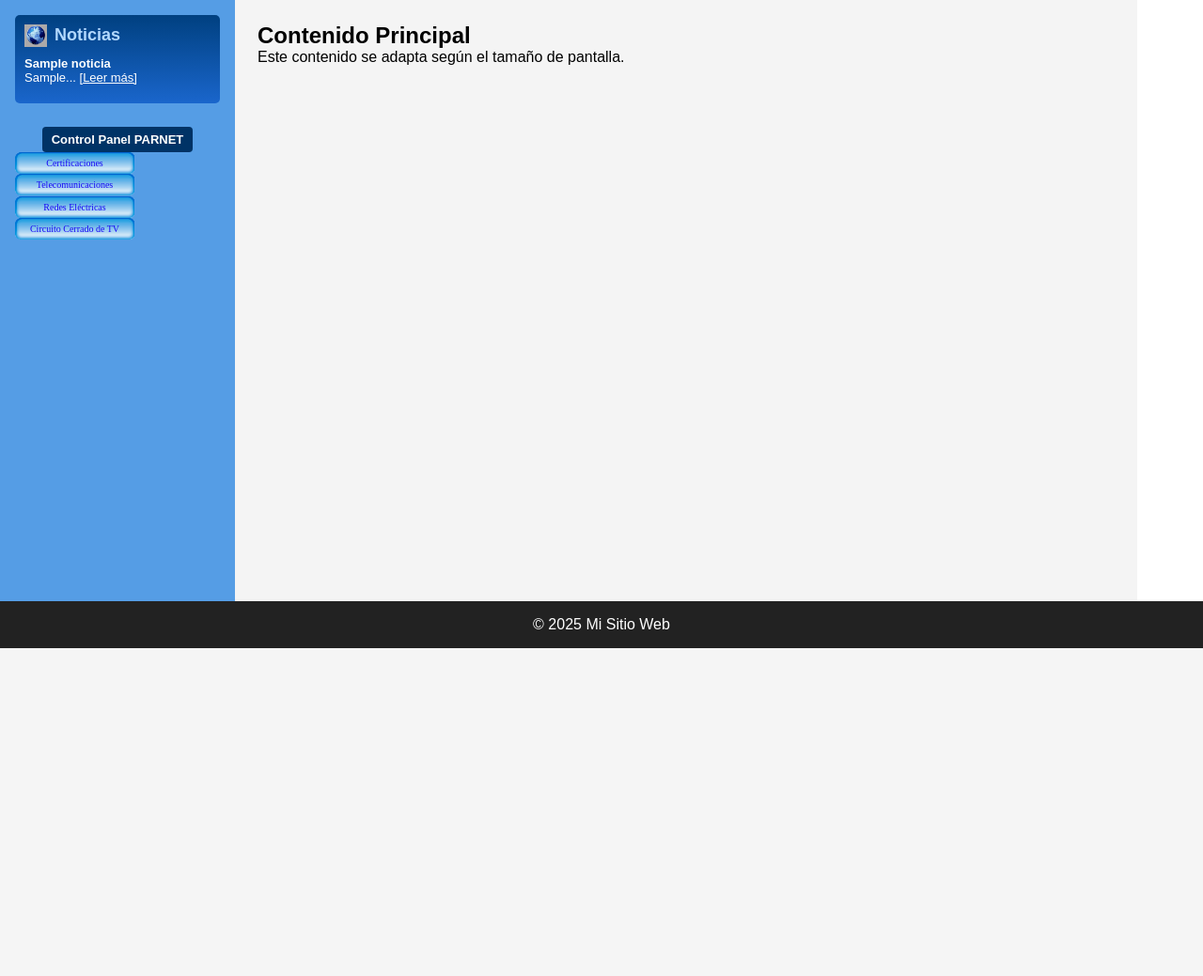
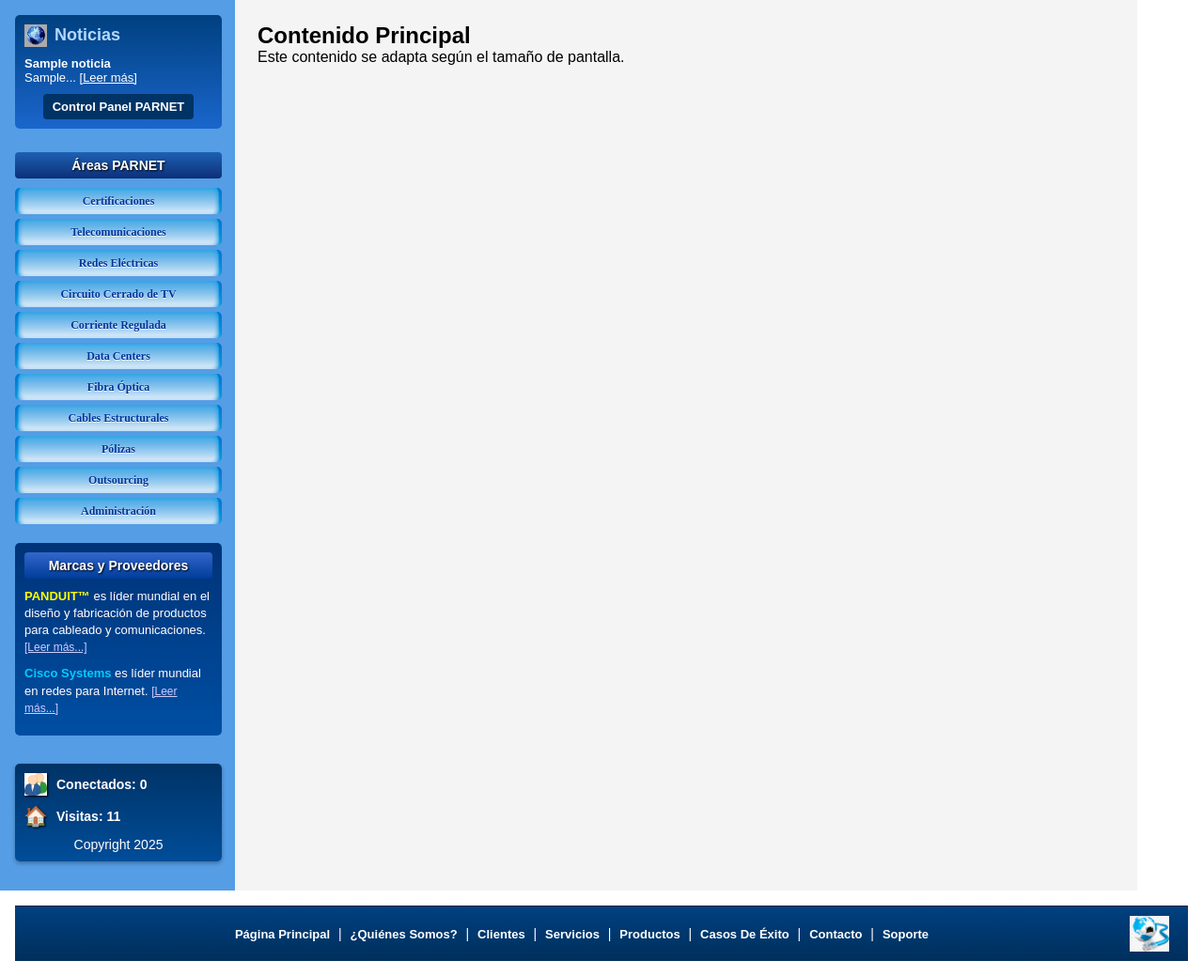
Before and after one commit to sofiag20/Parnet, a Flask app: page / in a window 1280 px wide. Shown: the part 232-1271 px from the top of the page at 94% size. Before the commit the page ends 922 px from the top, so only its background shows below. Run offline with Flask 3, Linux system fonts and the light colour scheme; tables that the repository leaves empty hold one stand-in row (values such as "Sample post"); some libraries are stand-ins or nearby versions.

Commit message:
Actualizado

```diff
--- a/App.py
+++ b/App.py
@@ -1,20 +1,51 @@
 from flask import Flask, render_template
+from flask_socketio import SocketIO, emit, disconnect
+from flask import session, request
 from models.Database import Database
 from models.Noticia import Noticia
+from models.Visita import Visita
 
 app = Flask(__name__)
 app.config['SQLALCHEMY_DATABASE_URI'] = 'mysql+pymysql://root:12345@localhost/parnet'
 app.config['SQLALCHEMY_TRACK_MODIFICATIONS'] = False
 
-# ✅ Aquí sí se inicializa la app con Singleton correctamente
+# Inicializa DB y SocketIO
 db = Database.get_instance(app)
+socketio = SocketIO(app)
+
+# Variable global para usuarios conectados
+usuarios_conectados = set()
 
 @app.route("/")
 def index():
-    noticias = Noticia.query.order_by(Noticia.id_notice.desc()).limit(5).all()
-    return render_template("index.html", noticias=noticias)
+    # Noticias
+    noticias_query = Noticia.query.order_by(Noticia.id_notice.desc()).limit(5).all()
+    noticias_dict = [n.to_dict() for n in noticias_query]
 
+    # Contador de visitas (incrementa al cargar la página)
+    visita = Visita.query.first()
+    if not visita:
+        visita = Visita(total=1)
+        db.session.add(visita)
+    else:
+        visita.total += 1
+    db.session.commit()
 
+    return render_template("index.html", noticias=noticias_dict, visitas=visita.total)
+
+# ==========================
+# Socket.IO: Conectados en tiempo real
+# ==========================
+
+@socketio.on('connect')
+def manejar_conexion():
+    usuarios_conectados.add(request.sid)
+    emit('actualizar_conectados', len(usuarios_conectados), broadcast=True)
+
+@socketio.on('disconnect')
+def manejar_desconexion():
+    usuarios_conectados.discard(request.sid)
+    emit('actualizar_conectados', len(usuarios_conectados), broadcast=True)
 
 @app.route("/servicios")
 def servicios():
@@ -32,5 +63,8 @@ def productos():
 def contacto():
     return render_template("contacto.html")
 
+# ==========================
+# Ejecutar con socketio.run
+# ==========================
 if __name__ == "__main__":
-    app.run()
+    socketio.run(app)
--- a/models/Noticia.py
+++ b/models/Noticia.py
@@ -8,3 +8,10 @@ class Noticia(db.Model):
     id_notice = db.Column(db.Integer, primary_key=True)
     titulo = db.Column(db.String(150), nullable=False)
     nota = db.Column(db.Text, nullable=False)
+
+    def to_dict(self):
+        return {
+            "id": self.id_notice,
+            "titulo": self.titulo,
+            "nota": self.nota
+        }
--- a/static/css/index.css
+++ b/static/css/index.css
@@ -89,25 +89,96 @@ header {
 }
 
 /* ========== BOTONES DEL MENÚ ========== */
+.menu-header {
+    width: 220px;
+    margin: 0 auto 10px;
+    background: linear-gradient(to bottom, #1d61b3, #0d2f78);
+    color: white;
+    font-size: 14px;
+    font-weight: bold;
+    font-family: Arial, sans-serif;
+    text-align: center;
+    padding: 6px;
+    border-radius: 4px;
+    text-shadow: 1px 1px 2px #000;
+}
+
 .menu-button {
     display: block;
-    width: 127px;
-    height: 23px;
+    width: 220px;
+    height: 28px;
+    margin: 5px auto;
     background-image: url('/static/img/btn_menu_left.png');
     background-size: cover;
-    color: rgb(23, 7, 245);
-    font-size: 10px;
+    background-repeat: no-repeat;
+    background-position: center;
+
+    color: #003399;
+    font-size: 12px;
+    font-weight: bold;
     font-family: "Times New Roman", Times, serif;
     text-align: center;
-    line-height: 23px;
+    line-height: 28px;
     text-decoration: none;
-    margin-bottom: 0.5px;
-    transition: opacity 0.3s ease;
+    text-shadow: 0 1px 0 #fff;
+
+    border: none;
+    border-radius: 5px;
+    transition: transform 0.2s, opacity 0.3s ease;
 }
 
 .menu-button:hover {
-    opacity: 0.8;
+    opacity: 0.9;
+    transform: scale(1.02);
+    color: #000066;
 }
+
+/* ========== MARCAS Y PROVEEDORES========== */
+.proveedores-box {
+    background: linear-gradient(to bottom, #003377, #004fa3);
+    color: white;
+    padding: 10px;
+    width: 220px;
+    margin: 15px auto;
+    border-radius: 5px;
+    font-size: 13px;
+}
+
+.proveedores-header {
+    background: linear-gradient(to bottom, #3366cc, #003d99);
+    color: white;
+    font-weight: bold;
+    font-size: 14px;
+    text-align: center;
+    padding: 6px;
+    margin-bottom: 10px;
+    border-radius: 4px;
+    font-family: Arial, sans-serif;
+    text-shadow: 1px 1px 2px #000;
+}
+
+.proveedor-item {
+    margin-bottom: 10px;
+    font-family: Arial, sans-serif;
+    line-height: 1.4;
+}
+
+.proveedor-destacado {
+    color: #ffff00;
+    font-weight: bold;
+}
+
+.proveedor-destacado.cisco {
+    color: #00ccff;
+}
+
+.proveedor-item a {
+    color: #ccccff;
+    text-decoration: underline;
+    font-size: 12px;
+}
+
+
 
 /* ========== MAIN CONTENT ========== */
 .main-content {
@@ -118,7 +189,7 @@ header {
 
 /* ========== FOOTER ========== */
 footer {
-    background-color: #222;
+    /*background-color: #222;*/
     color: white;
     padding: 1rem;
     text-align: center;
@@ -213,6 +284,9 @@ footer {
     color: white;
     border-radius: 5px;
     margin-bottom: 15px;
+    width: 220px; /* 👈 ancho fijo para alinear con los botones */
+    margin-left: auto;
+    margin-right: auto;
 }
 
 .noticias-header {
@@ -263,6 +337,72 @@ footer {
     background-color: #0055cc;
 }
 
+/* ========== CONTADOR ========== */
+.visitas-box {
+    background: linear-gradient(to bottom, #003366, #004d99);
+    color: white;
+    padding: 10px;
+    width: 220px;
+    margin: 15px auto;
+    border-radius: 5px;
+    font-size: 14px;
+    font-family: Arial, sans-serif;
+    text-align: center;
+    box-shadow: 0 2px 4px rgba(0,0,0,0.3);
+}
+
+.contador-item {
+    display: flex;
+    align-items: center;
+    justify-content: start;
+    gap: 10px;
+    margin-bottom: 10px;
+}
+
+.contador-item img {
+    width: 24px;
+    height: 24px;
+    filter: drop-shadow(1px 1px 1px #000);
+}
+
+.contador-item span {
+    color: #ffffff;
+    font-weight: bold;
+}
+
+/* ========== FOOTER ========== */
+.footer-menu {
+    display: flex;
+    justify-content: space-between;
+    align-items: center;
+    background: linear-gradient(to bottom, #004080, #002f5c);
+    padding: 10px 20px;
+    color: white;
+    border-top: 1px solid #001f3f;
+    font-size: 14px;
+}
+
+.footer-links {
+    flex: 1;
+}
+
+.footer-links a {
+    color: #ffffff;
+    text-decoration: none;
+    margin: 0 5px;
+    font-weight: bold;
+    font-size: 13px;
+}
+
+.footer-links a:hover {
+    text-decoration: underline;
+}
+
+.footer-globe {
+    width: 42px;
+    height: auto;
+}
+
 
 /* ========== RESPONSIVE ========== */
 @media (max-width: 480px) {
@@ -289,7 +429,7 @@ footer {
         width: 100%;
     }
 
-    .hamburger {
+    .menu-icon {
         display: block;
         font-size: 1.5rem;
         color: black;
--- /dev/null
+++ b/static/js/conectados.js
@@ -0,0 +1,8 @@
+const socket = io();
+
+socket.on('actualizar_conectados', function (numero) {
+    const span = document.getElementById("onlineCount");
+    if (span) {
+        span.textContent = numero;
+    }
+});
--- a/templates/index.html
+++ b/templates/index.html
@@ -56,16 +56,55 @@
                 <p><strong>{{ noticias[0].titulo }}</strong><br>
                 {{ noticias[0].nota[:60] }}... <a href="#">[Leer más]</a></p>
             </div>
+            <div class="noticias-boton">
+                <a href="#" class="panel-button">Control Panel PARNET</a>
+            </div>
         </div>
 
         <div class="noticias-boton">
-                <a href="#" class="panel-button">Control Panel PARNET</a>
+            <div class="menu-header">Áreas PARNET</div>
+            <a href="#" class="menu-button">Certificaciones</a>
+            <a href="#" class="menu-button">Telecomunicaciones</a>
+            <a href="#" class="menu-button">Redes Eléctricas</a>
+            <a href="#" class="menu-button">Circuito Cerrado de TV</a>
+            <a href="#" class="menu-button">Corriente Regulada</a>
+            <a href="#" class="menu-button">Data Centers</a>
+            <a href="#" class="menu-button">Fibra Óptica</a>
+            <a href="#" class="menu-button">Cables Estructurales</a>
+            <a href="#" class="menu-button">Pólizas</a>
+            <a href="#" class="menu-button">Outsourcing</a>
+            <a href="#" class="menu-button">Administración</a>
         </div>
-        <!-- Botones debajo -->
-        <a href="#" class="menu-button">Certificaciones</a>
-        <a href="#" class="menu-button">Telecomunicaciones</a>
-        <a href="#" class="menu-button">Redes Eléctricas</a>
-        <a href="#" class="menu-button">Circuito Cerrado de TV</a>
+
+        <!-- Sección de Marcas y Proveedores -->
+        <div class="proveedores-box">
+            <div class="proveedores-header">Marcas y Proveedores</div>
+
+            <div class="proveedor-item">
+                <strong class="proveedor-destacado">PANDUIT™</strong> es líder mundial en el diseño y fabricación de productos para cableado y comunicaciones.
+                <a href="#">[Leer más...]</a>
+            </div>
+
+            <div class="proveedor-item">
+                <strong class="proveedor-destacado cisco">Cisco Systems</strong> es líder mundial en redes para Internet.
+                <a href="#">[Leer más...]</a>
+            </div>
+        </div>
+
+        <div class="visitas-box">
+        <div class="contador-item">
+            <img src="{{ url_for('static', filename='img/Usuarios.png') }}" alt="Usuarios conectados">
+            <span>Conectados: <span id="onlineCount">0</span></span>
+        </div>
+        <div class="contador-item">
+            <img src="{{ url_for('static', filename='img/home.png') }}" alt="Visitas">
+            <span>Visitas: {{ visitas }}</span>
+        </div>
+        <div class="copyright-text">
+        Copyright 2025
+        </div>
+        </div>
+
     </nav>
 
     <!-- Contenido principal -->
@@ -77,7 +116,20 @@
 
 
 <footer>
-    &copy; 2025 Mi Sitio Web
+    <div class="footer-menu">
+        <div class="footer-links">
+        <a href="{{ url_for('index') }}">Página Principal</a> |
+        <a href="#">¿Quiénes Somos?</a> |
+        <a href="{{ url_for('clientes') }}">Clientes</a> |
+        <a href="{{ url_for('servicios') }}">Servicios</a> |
+        <a href="{{ url_for('productos') }}">Productos</a> |
+        <a href="#">Casos De Éxito</a> |
+        <a href="{{ url_for('contacto') }}">Contacto</a> |
+        <a href="#">Soporte</a>
+        </div>
+        <img src="{{ url_for('static', filename='img/conector.png') }}" alt="Globo" class="footer-globe">
+    </div>
+
 </footer>
 
 <script>
@@ -88,17 +140,16 @@
 </script>
 
 <script>
-    window.noticiasData = [
-        {% for noticia in noticias %}
-        {
-            titulo: `{{ noticia.titulo | escape }}`,
-            nota: `{{ noticia.nota[:60] | escape }}...`
-        }{% if not loop.last %},{% endif %}
-        {% endfor %}
-    ];
+    window.noticiasData = {{ noticias | tojson }};
 </script>
 
+
+
 <script src="{{ url_for('static', filename='js/noticias.js') }}"></script>
+<script src="https://cdn.socket.io/4.6.1/socket.io.min.js"></script>
+<script src="{{ url_for('static', filename='js/conectados.js') }}"></script>
+
+
 
 
 
```
Also changed, not shown: models/Visita.py (added, +12 -0 lines), static/img/conector.png (added), static/img/home.png (added), static/img/usuarios.png (added).
